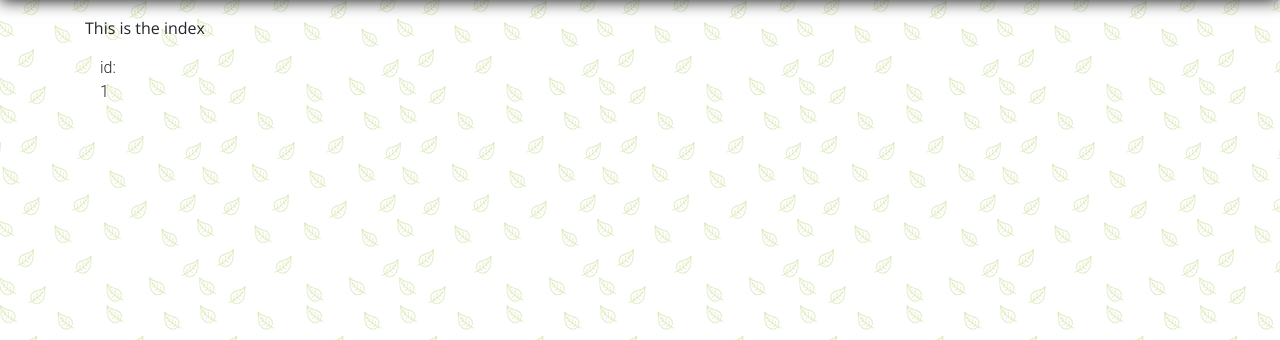
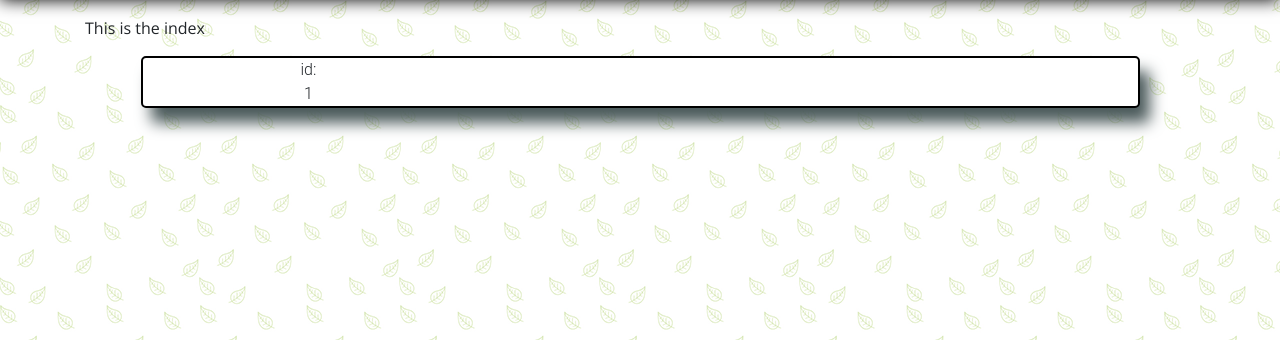
Before and after one commit to thaoc/Web-App, a PHP site: page / in a window 1280 px wide. Shown: the part 112-452 px from the top of the page. Run offline with PHP 8.4, Linux system fonts and the light colour scheme; tables that the repository leaves empty or names only in its code hold one stand-in row (values such as "Sample post").

Commit message:
Added some custom CSS classes, added those classes to the main css file

```diff
--- a/lib/func/db-connect.php
+++ b/lib/func/db-connect.php
@@ -73,7 +73,7 @@ function displayResult($result, $sql) {
         echo "</table>\n";*/
 	if ($result ->num_rows > 0)
 	{
-		echo "<div class='container'>\n";
+		echo "<div class='container dw-container wrapper'>\n";
 		/*// Print headings (field names)
 		$heading = $result ->fetch_assoc();
 		echo "<div class='row'>\n";
@@ -94,11 +94,11 @@ function displayResult($result, $sql) {
 		{
 			//print_r($row);
 			//echo "<br>";
-			echo "<div class='row'>\n";
+			echo "<div class='row dw-row'>\n";
 			// Print the data
 			foreach ($row as $key=>$value)
 			{
-				echo "<div class='col-md-4'>" . $key . ": <br> " . $value . "</div>\n";
+				echo "<div class='col-md-4 dw-col'>" . $key . ": <br> " . $value . "</div>\n";
 			}
 			echo "</div>\n";
 		}
--- a/style/damascusBaseCSS.css
+++ b/style/damascusBaseCSS.css
@@ -361,3 +361,18 @@ a:hover
     text-align: center;
 	box-shadow: 0 0 0 0.1em black;
 }
+
+/* Custom  damascus-way bootstraps overrides*/
+
+.dw-col {
+
+}
+
+.dw-row {
+
+}
+
+.dw-container {
+    border-radius: 5px;
+    box-shadow: 10px 15px 15px #4C5B5C;
+}
```
